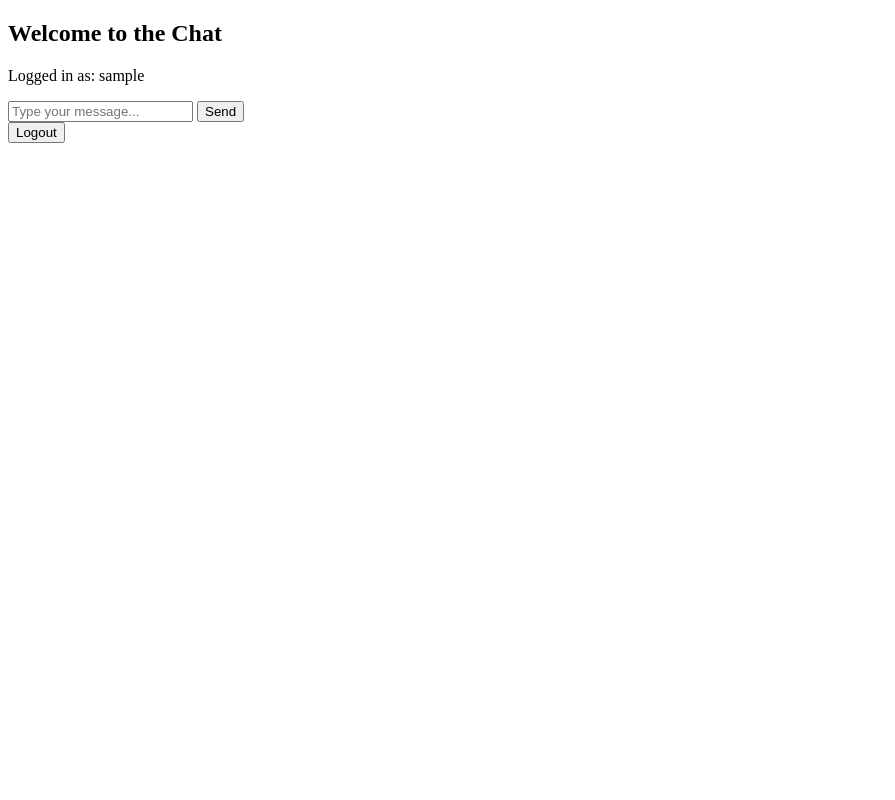
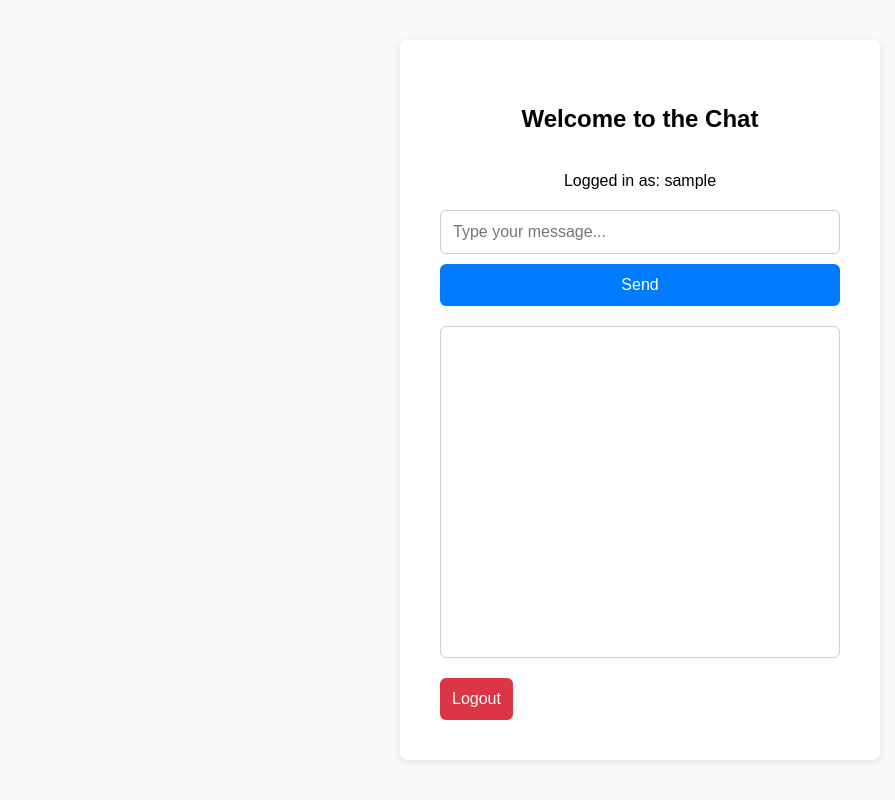
Before and after one commit to Ameneh-Keshavarz/Live-Chat, a website: page WebSocket/frontend/chat.html in a window 1280 px wide. Shown: the whole page, without its empty margins (0-895 px from the left). Drawn offline with Linux system fonts and the light colour scheme; sample sign-in values are in the browser's storage.

Commit message:
enhance styling

```diff
--- a/WebSocket/frontend/chat.html
+++ b/WebSocket/frontend/chat.html
@@ -3,8 +3,10 @@
 <head>
   <meta charset="UTF-8" />
   <title>Chat</title>
+  <link rel="stylesheet" href="style.css" />
 </head>
-<body>
+<body class="centered-page">
+  <div class="container">
     <h2>Welcome to the Chat</h2>
     <p id="user-label"></p>
     <form id="chat-form">
@@ -13,6 +15,7 @@
     </form>
     <div id="messages"></div>
     <button id="logout-btn">Logout</button>
+  </div>
   <script src="client.js" type="module"></script>
 </body>
 </html>
--- a/WebSocket/frontend/style.css
+++ b/WebSocket/frontend/style.css
@@ -1,31 +1,102 @@
 body {
   font-family: Arial, sans-serif;
-    margin: 20px;
+  margin: 40px;
   background-color: #f9f9f9;
+  line-height: 1.6;
+  font-size: 16px;
+}
+
+.centered-page {
+  display: flex;
+  justify-content: center;
+  align-items: center;
+  height: 100vh;
+  margin: 0;
+}
+
+.container {
+  background-color: white;
+  padding: 40px;
+  border-radius: 8px;
+  box-shadow: 0 2px 8px rgba(0, 0, 0, 0.1);
+  max-width: 400px;
+  width: 100%;
+}
+
+h2 {
+  text-align: center;
+  margin-bottom: 30px;
+  font-size: 24px;
+}
+
+form {
+  display: flex;
+  flex-direction: column;
+  gap: 15px;
+}
+
+input {
+  padding: 12px;
+  font-size: 16px;
+  border: 1px solid #ccc;
+  border-radius: 6px;
+}
+
+button {
+  padding: 12px;
+  font-size: 16px;
+  background-color: #007bff;
+  color: white;
+  border: none;
+  border-radius: 6px;
+  cursor: pointer;
+}
+
+button:hover {
+  background-color: #0056b3;
+}
+
+p {
+  text-align: center;
+  margin-top: 15px;
 }
 
 #messages {
   border: 1px solid #ccc;
-    padding: 10px;
-    height: 200px;
-    margin-bottom: 10px;
+  padding: 15px;
+  height: 300px;
   background-color: #fff;
-    width: 450px;
+  overflow-y: auto;
+  max-width: 600px;
+  margin-bottom: 20px;
+  border-radius: 6px;
 }
 
 .message {
-    margin-bottom: 8px;
-    padding: 5px;
+  padding: 10px;
+  margin-bottom: 12px;
   border-bottom: 1px solid #eee;
 }
 
-  form {
+#chat-form {
   display: flex;
   gap: 10px;
+  max-width: 600px;
+  margin-bottom: 20px;
 }
 
-  button {
-    padding: 8px 16px;
-    font-size: 14px;
-    cursor: pointer;
+#message {
+  flex: 1;
+  padding: 12px;
+  font-size: 16px;
+  border-radius: 6px;
+  border: 1px solid #ccc;
 }
+
+#logout-btn {
+  background-color: #dc3545;
+}
+
+#logout-btn:hover {
+  background-color: #a72834;
+}
```
Also changed, not shown: WebSocket/frontend/login.html (+4 -1 lines), WebSocket/frontend/register.html (+4 -1 lines). Lines whose indentation alone changed are shown as unchanged.
